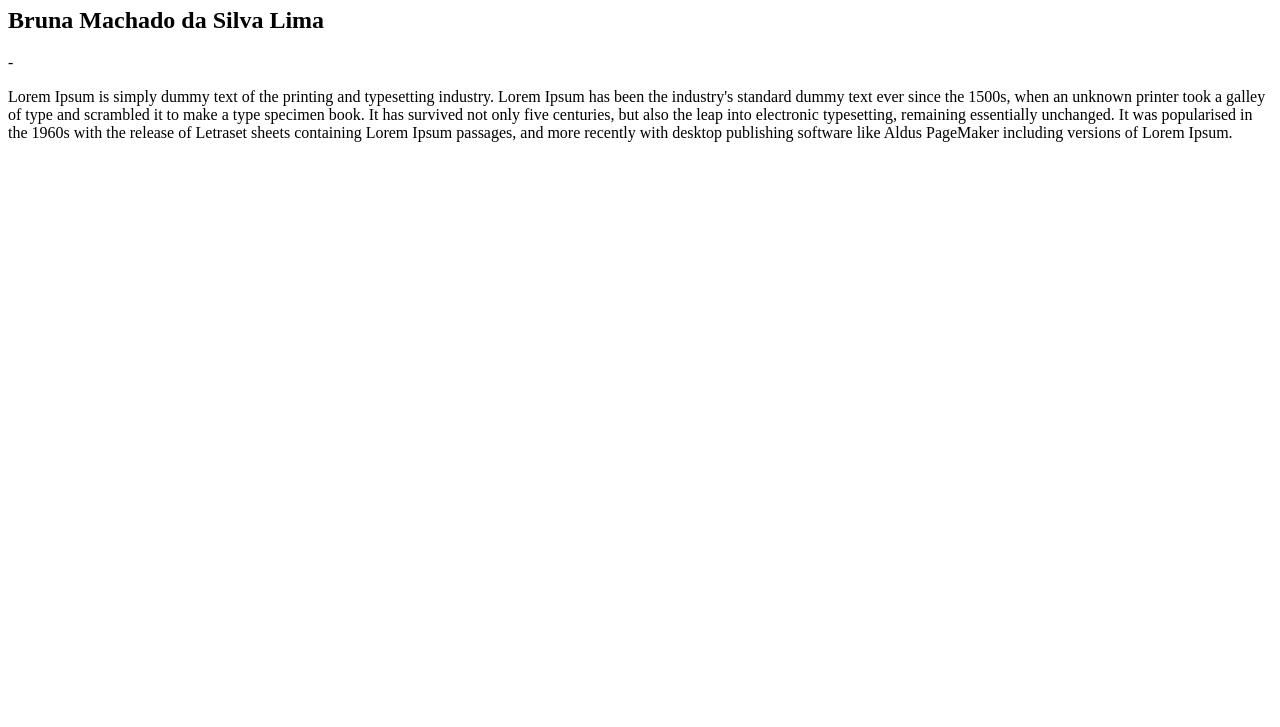
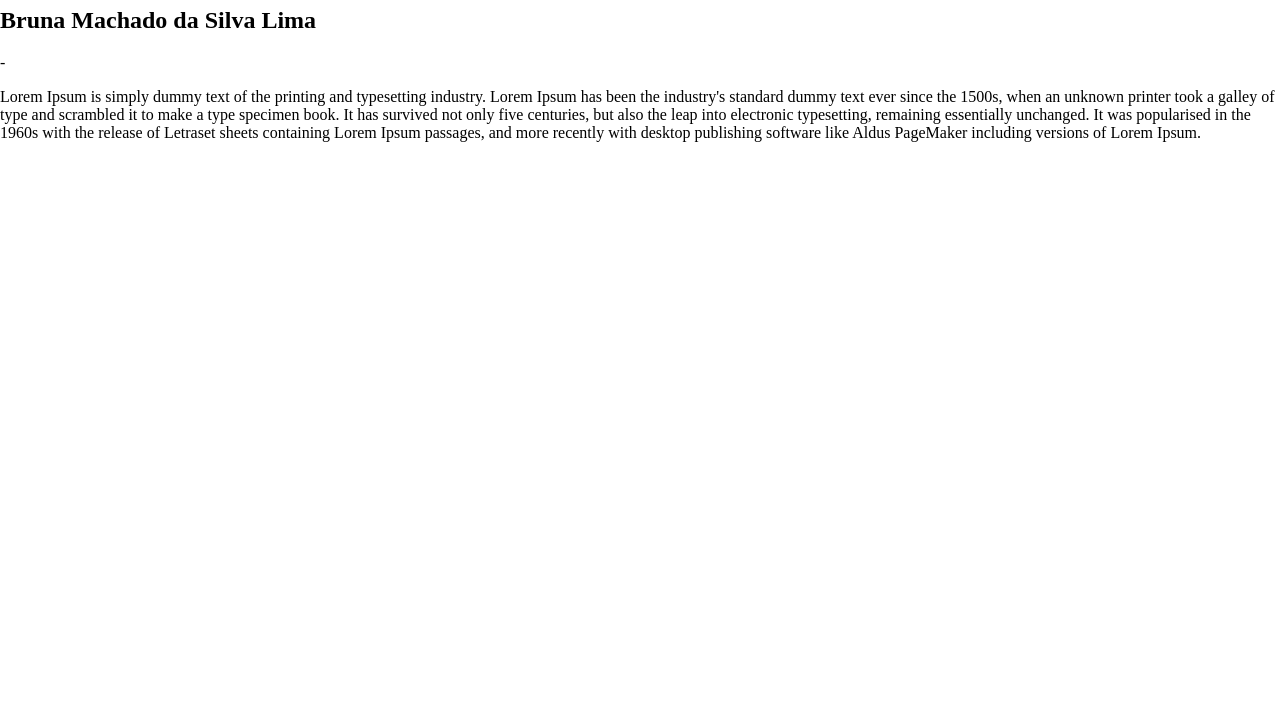
Before and after one commit to brwnalima/Portf-lio, a plain HTML site: page index.html in a window 1280 px wide. Shown: the part 73-800 px from the top of the page. Drawn offline with Linux system fonts and the light colour scheme.

Commit message:
application.css
base css

```diff
--- /dev/null
+++ b/application.css
@@ -0,0 +1,4 @@
+body {
+    width: 90;
+    margin: auto;
+}
--- a/index.html
+++ b/index.html
@@ -4,6 +4,8 @@
     <head lang="pt">
         <meta charset="UTF-8">
         <title>Projeto Um - Bruna Lima</title>
+
+        <link rel="stylesheet" href="application.css">
     </head>
 
     <body>
```
